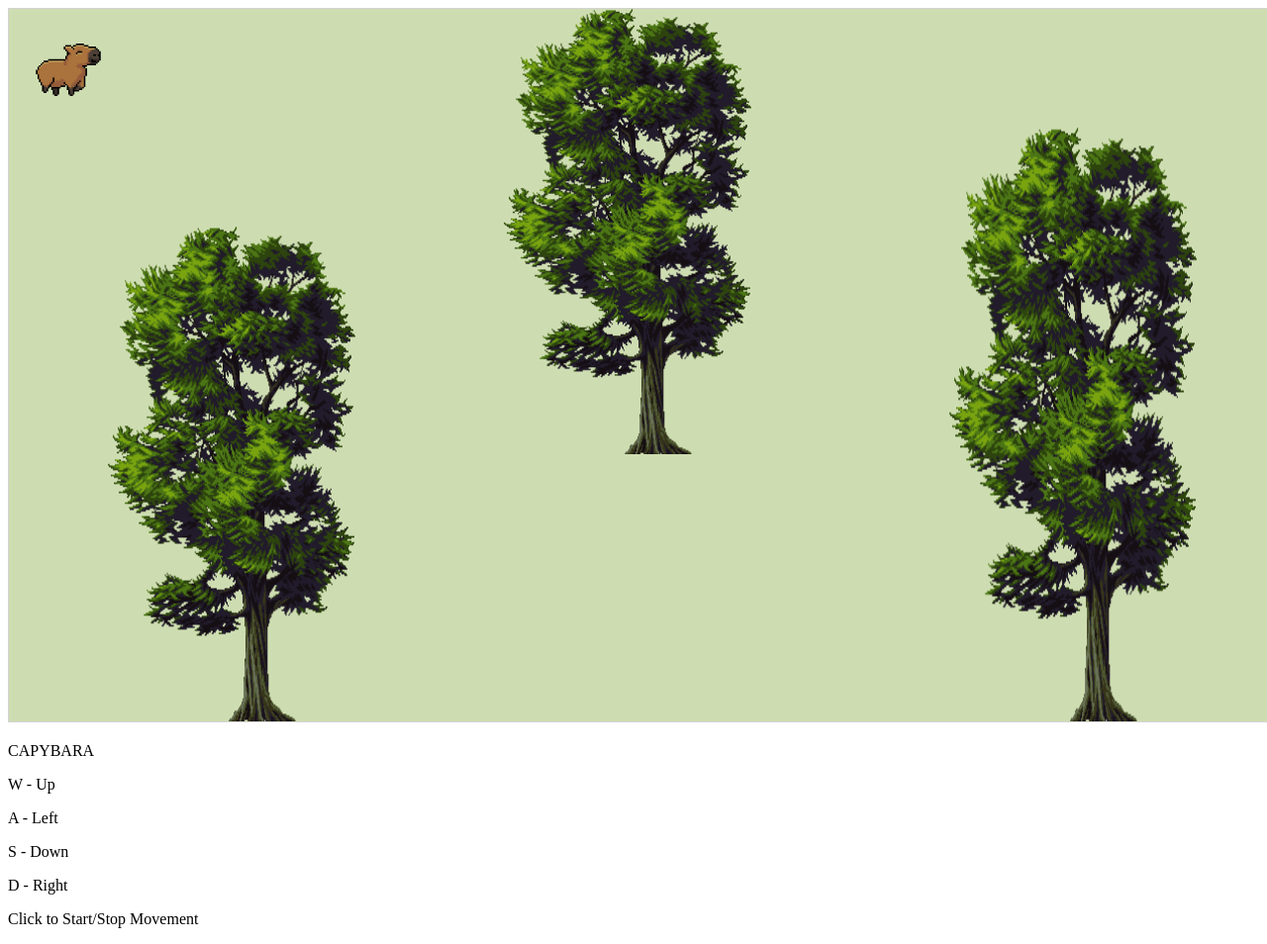
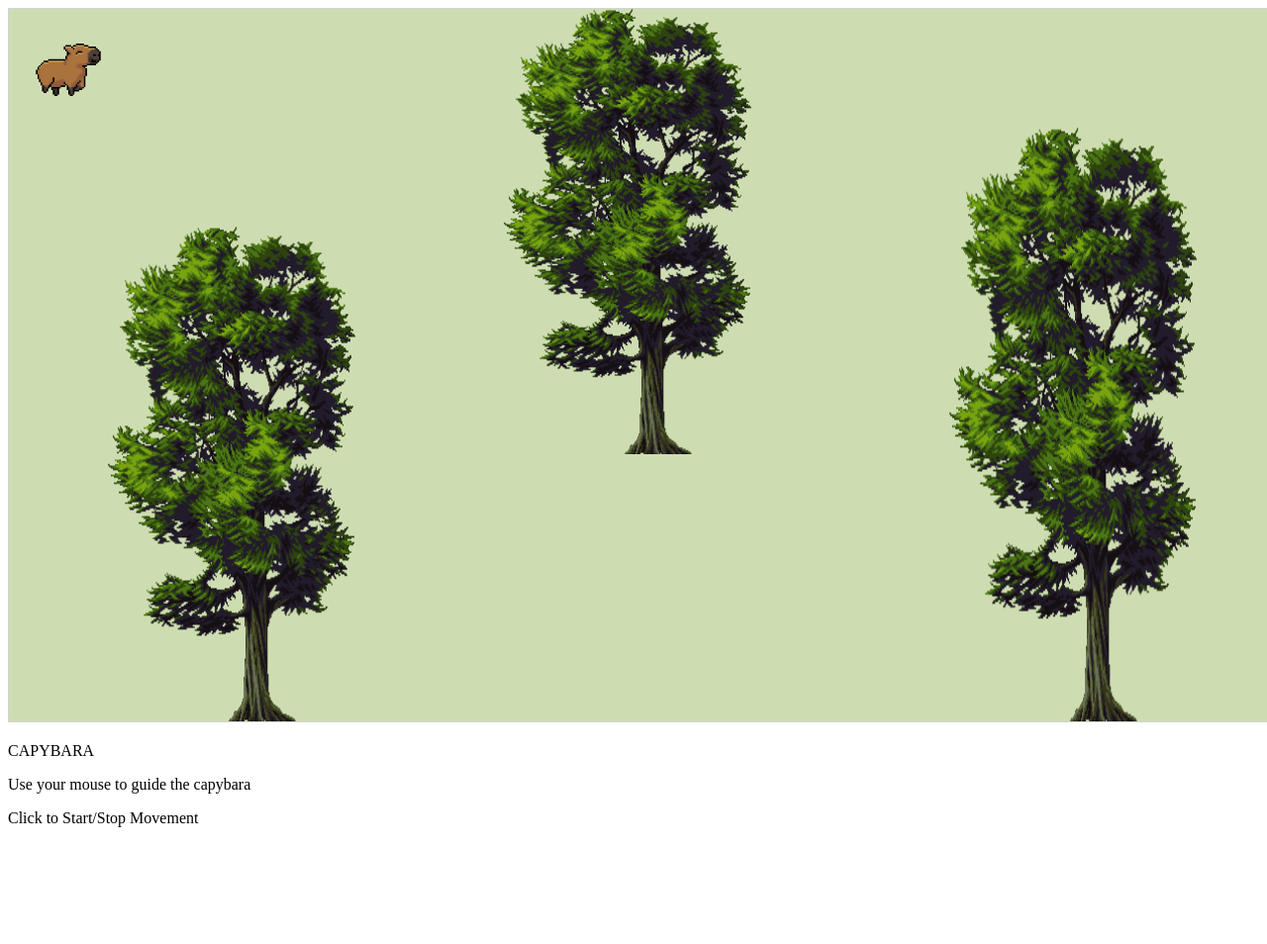
Before and after one commit to nchua3012/Game, a plain HTML site: page capybara.html in a window 1280 px wide. Shown: the whole page at 99% size. After the commit the page ends 852 px from the top, so only its background shows below. Drawn offline with Linux system fonts and the light colour scheme.

Commit message:
Update capybara.html

```diff
--- a/capybara.html
+++ b/capybara.html
@@ -165,10 +165,7 @@ document.addEventListener("click", function() {
 </script>
 
 <p>CAPYBARA</p>
-<p>W - Up</p>
-<p>A - Left</p>
-<p>S - Down</p>
-<p>D - Right</p>
+<p>Use your mouse to guide the capybara</p>
 <p>Click to Start/Stop Movement</p>
 </body>
 </html>
```
